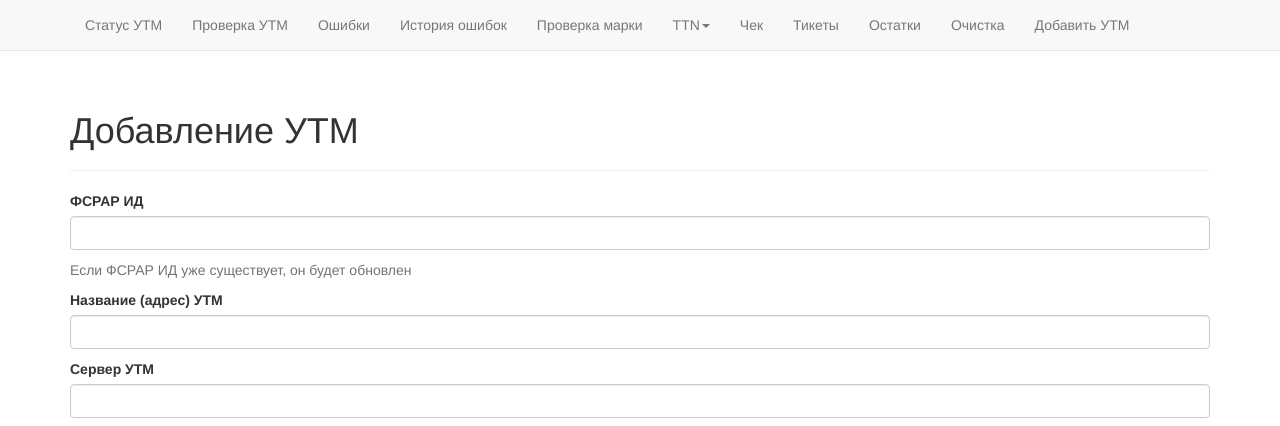
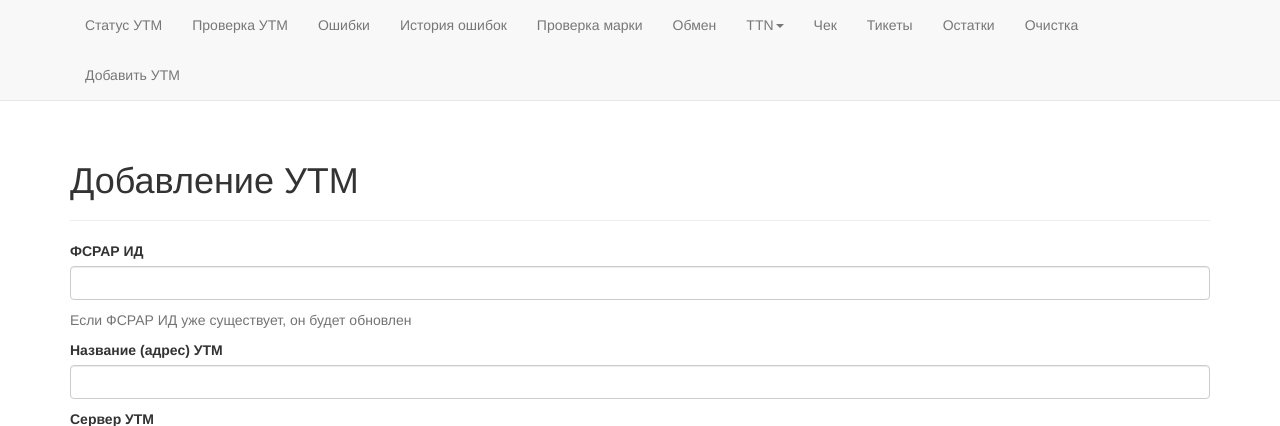
Before and after one commit to lamak/utmr, a Flask app: page /add_utm in a window 1280 px wide. Shown: the top 426 px of the page. Run offline with Flask 2, Linux system fonts and the light colour scheme; some libraries are stand-ins or nearby versions.

Commit message:
add menu item for new view

```diff
--- a/templates/menu.html
+++ b/templates/menu.html
@@ -7,6 +7,7 @@
                 <li><a href="{{ url_for('get_utm_errors') }}" title="За сегодня">Ошибки</a></li>
                 <li><a href="{{ url_for('view_errors') }}" title="Все время, статистика">История ошибок</a></li>
                 <li><a href="{{ url_for('check_mark') }}" title="Проверка в УТМ">Проверка марки</a></li>
+                <li><a href="{{ url_for('postman_check') }}" title="Необработанные в очереди обмена">Обмен</a></li>
 
                 <li class="dropdown">
                     <a href="#" class="dropdown-toggle" data-toggle="dropdown" role="button" aria-haspopup="true"
```
